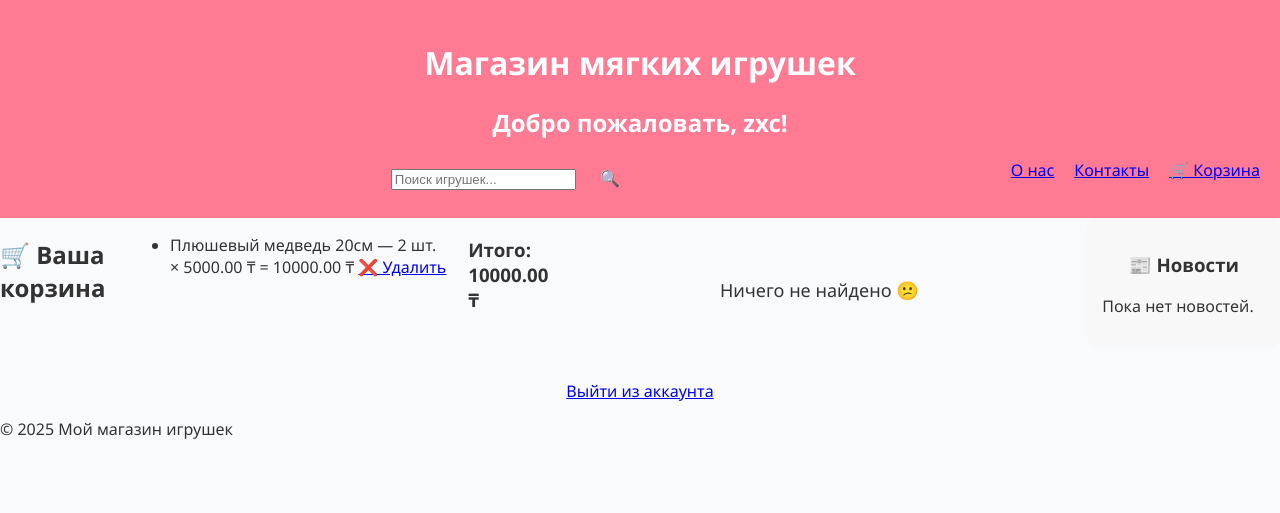
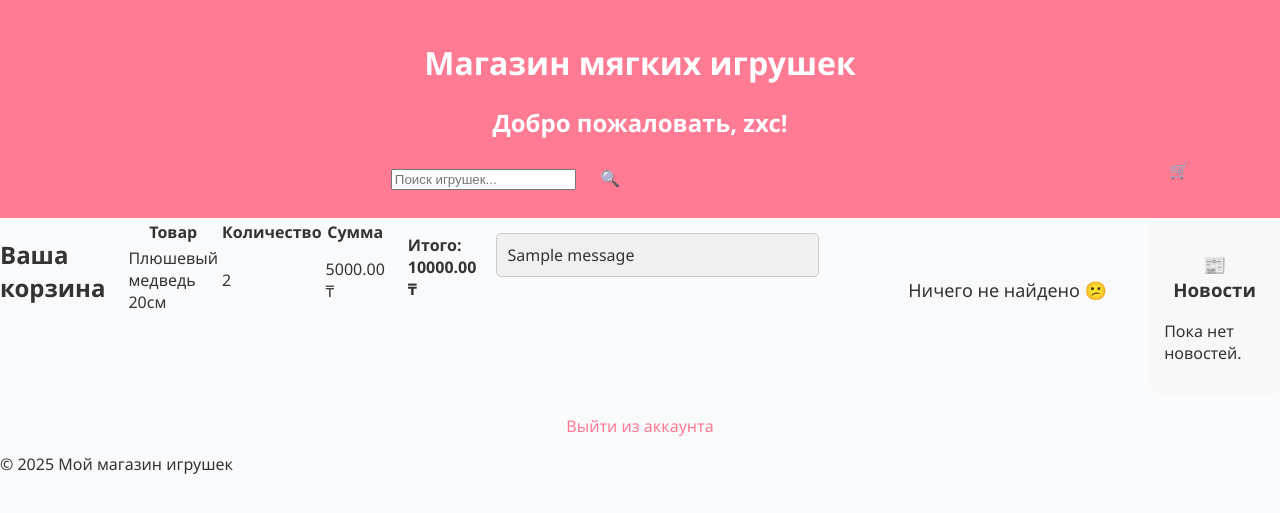
Before and after one commit to tazievvadim07-wq/lessonproject, a Django app: page /cart/ in a window 1280 px wide. Shown: the top 513 px of the page. Run offline with Django 5.2, Linux system fonts and the light colour scheme; a user stored in the database is signed in; data comes from the database, SQL or seed files in the repository; both versions use the stored data as it was after the commit; tables that the repository leaves empty hold one stand-in row (values such as "Sample post"); one stand-in notice (Sample message) is shown.

Commit message:
починил корзину, надо починить поиск

```diff
--- a/cart/models.py
+++ b/cart/models.py
@@ -1,14 +1,16 @@
+# models.py
+from django.contrib.auth.models import User
 from django.db import models
-from django.contrib.auth.models import User
 from main.models import Toy
 
 class CartItem(models.Model):
     user = models.ForeignKey(User, on_delete=models.CASCADE, related_name='cart_items')
-    toy = models.ForeignKey(Toy, on_delete=models.CASCADE)
+    toy = models.ForeignKey(Toy, on_delete=models.CASCADE, related_name='cart_items')
     quantity = models.PositiveIntegerField(default=1)
 
     def __str__(self):
-        return f"{self.toy.name} × {self.quantity}"
+        return f"{self.toy.name} x {self.quantity}"
 
+    @property
     def total_price(self):
         return self.toy.price * self.quantity
--- a/cart/templates/cart/cart.html
+++ b/cart/templates/cart/cart.html
@@ -1,20 +1,25 @@
 {% extends 'main/home.html' %}
 {% block content %}
-<h2>🛒 Ваша корзина</h2>
+<h2>Ваша корзина</h2>
 
-{% if items %}
-  <ul>
-    {% for item in items %}
-      <li>
-        {{ item.toy.name }} — {{ item.quantity }} шт. × {{ item.toy.price }} ₸ =
-        {{ item.total_price }} ₸
-        <a href="{% url 'remove_from_cart' item.id %}">❌ Удалить</a>
-      </li>
+{% if cart_items %}
+<table>
+    <tr>
+        <th>Товар</th>
+        <th>Количество</th>
+        <th>Сумма</th>
+    </tr>
+    {% for item in cart_items %}
+    <tr>
+        <td>{{ item.toy.name }}</td>
+        <td>{{ item.quantity }}</td>
+        <td>{{ item.toy.price|floatformat:2 }} ₸</td>
+    </tr>
     {% endfor %}
-  </ul>
+</table>
+<p><strong>Итого: {{ total }} ₸</strong></p>
+{% else %}
+<p>В корзине пока нет товаров.</p>
+{% endif %}
 
-  <h3>Итого: {{ total }} ₸</h3>
-{% else %}
-  <p>Ваша корзина пуста 😔</p>
-{% endif %}
 {% endblock %}
--- a/cart/views.py
+++ b/cart/views.py
@@ -4,12 +4,17 @@ from django.shortcuts import render, redirect, get_object_or_404
 from django.contrib.auth.decorators import login_required
 from main.models import Toy
 from .models import CartItem
+from django.contrib import messages
+from django.shortcuts import render
 
 @login_required
 def cart_view(request):
-    items = CartItem.objects.filter(user=request.user)
-    total = sum(item.total_price() for item in items)
-    return render(request, 'cart/cart.html', {'items': items, 'total': total})
+    cart_items = CartItem.objects.filter(user=request.user)
+    total = sum(item.toy.price * item.quantity for item in cart_items)  # считаем стоимость
+    return render(request, 'cart/cart.html', {
+        'cart_items': cart_items,
+        'total': total,
+    })
 
 @login_required
 def add_to_cart(request, toy_id):
@@ -25,3 +30,19 @@ def remove_from_cart(request, item_id):
     item = get_object_or_404(CartItem, id=item_id, user=request.user)
     item.delete()
     return redirect('cart')
+
+
+from .models import CartItem
+
+@login_required
+def add_to_cart(request, toy_id):
+    toy = get_object_or_404(Toy, id=toy_id)
+
+    # Проверяем, есть ли уже этот товар в корзине пользователя
+    cart_item, created = CartItem.objects.get_or_create(user=request.user, toy=toy)
+    if not created:
+        cart_item.quantity += 1
+        cart_item.save()
+
+    messages.info(request, f"Товар '{toy.name}' добавлен в корзину 🛒")
+    return redirect('home')
--- a/istore/settings.py
+++ b/istore/settings.py
@@ -38,7 +38,7 @@ INSTALLED_APPS = [
     'django.contrib.sessions',
     'django.contrib.messages',
     'django.contrib.staticfiles',
-    'main',
+    'main.apps.MainConfig',
     'cart',
 ]
 
--- a/main/apps.py
+++ b/main/apps.py
@@ -1,9 +1,8 @@
 from django.apps import AppConfig
-
 
 class MainConfig(AppConfig):
     default_auto_field = 'django.db.models.BigAutoField'
     name = 'main'
 
-def ready(self):
+    def ready(self):
         import main.signals
--- a/main/models.py
+++ b/main/models.py
@@ -1,4 +1,5 @@
 from django.db import models
+from django.contrib.auth.models import User
 
 class Toy(models.Model):
     name = models.CharField(max_length=100, verbose_name="Название")
--- a/main/signals.py
+++ b/main/signals.py
@@ -1,12 +1,12 @@
-# main/signals.py
 from django.db.models.signals import post_save
 from django.dispatch import receiver
 from .models import Toy, News
 
 @receiver(post_save, sender=Toy)
-def create_news_for_new_toy(sender, instance, created, **kwargs):
+def create_news_on_new_toy(sender, instance, created, **kwargs):
     if created:
         News.objects.create(
             title=f"Новая игрушка: {instance.name}",
-            content=f"В наш ассортимент добавлена новая игрушка — {instance.name}! Скорее посмотрите подробности на главной странице."
+            content=f"В магазин добавлена новая игрушка — {instance.name}! "
+                    f"Цена: {instance.price}₸. {instance.description}"
         )
--- a/main/urls.py
+++ b/main/urls.py
@@ -1,5 +1,6 @@
 from django.urls import path
 from . import views
+from cart.models import CartItem
 
 urlpatterns = [
     path('', views.home, name='home'),
@@ -7,4 +8,8 @@ urlpatterns = [
     path('logout/', views.logout_view, name='logout'),
     path('contact/', views.contact, name='contact'),
     path('about/', views.about, name='about'),
+    path('toy/<int:toy_id>/', views.buy_now, name='buy_now'),
+    path('cart/add/<int:toy_id>/', views.add_to_cart, name='add_to_cart'),
+
+
 ]
--- a/static/style.css
+++ b/static/style.css
@@ -3,6 +3,17 @@ body {
     font-family: "Segoe UI", sans-serif;
     background: #f9fafc;
     color: #333;
+}
+
+
+a {
+    color: #ff7a93;
+    text-decoration: none;
+}
+
+a:hover {
+    text-decoration: underline;
+    color:#ff7a93;
 }
 
 header {
--- a/templates/main/home.html
+++ b/templates/main/home.html
@@ -24,12 +24,25 @@
 <main style="display: flex; justify-content: space-between; align-items: flex-start; gap: 20px;">
     {% block content %}{% endblock %}
 
+    {% if messages %}
+<div style="margin: 15px auto; width: 80%;">
+    {% for message in messages %}
+        <div style="padding: 10px; border: 1px solid #ccc; border-radius: 5px; margin-bottom: 10px; background-color: #f0f0f0;">
+            {{ message }}
+        </div>
+    {% endfor %}
+</div>
+{% endif %}
+
+<main style="display: flex; justify-content: space-between; align-items: flex-start; gap: 20px;">
+
+
     <!-- Левая часть — товары -->
     <div class="toy-list" style="width: 70%;">
         {% if toys %}
             {% for toy in toys %}
-            <div class="toy-card">
-                <img src="{{ toy.image.url }}" alt="{{ toy.name }}">
+            <div class="toy-card" style="border: 1px solid #ccc; border-radius: 10px; padding: 15px; margin-bottom: 20px;">
+                <img src="{{ toy.image.url }}" alt="{{ toy.name }}" style="max-width: 150px; border-radius: 10px;">
                 <h2>{{ toy.name }}</h2>
                 <p>{{ toy.description }}</p>
                 <p><strong>{{ toy.price }} ₸</strong></p>
@@ -43,13 +56,35 @@
                     </p>
                 {% endif %}
 
-                <button>Купить</button>
+                <!-- 🔹 Кнопки действий -->
+                <div class="toy-buttons" style="display: flex; gap: 10px; margin-top: 10px;">
+                    <!-- Кнопка Купить -->
+                    <form action="{% url 'buy_now' toy.id %}" method="post">
+                        {% csrf_token %}
+                        <button type="submit"
+                                style="padding: 8px 12px; background: #4CAF50; color: white; border: none; border-radius: 6px; cursor: pointer;">
+                            Купить
+                        </button>
+                    </form>
+
+                    <!-- Кнопка В корзину -->
+                    <form action="{% url 'add_to_cart' toy.id %}" method="post">
+                        {% csrf_token %}
+                        <button type="submit"
+                                style="padding: 8px 12px; background: #2196F3; color: white; border: none; border-radius: 6px; cursor: pointer;">
+                            В корзину
+                        </button>
+                    </form>
+                </div>
             </div>
             {% endfor %}
         {% else %}
             <p style="text-align:center; font-size:18px; margin-top:20px;">Ничего не найдено 😕</p>
         {% endif %}
     </div>
+</main>
+</body>
+</html>
 
     <!-- Правая часть — новости -->
     <aside class="news-section" style="width: 25%; background: #f8f8f8; padding: 15px; border-radius: 10px;">
```
Also changed, not shown: main/views.py (+41 -5 lines), db.sqlite3, media/toys/ZHP01362-thumbnail-1500x1500-100_91Vz3cC.jpg (added).
